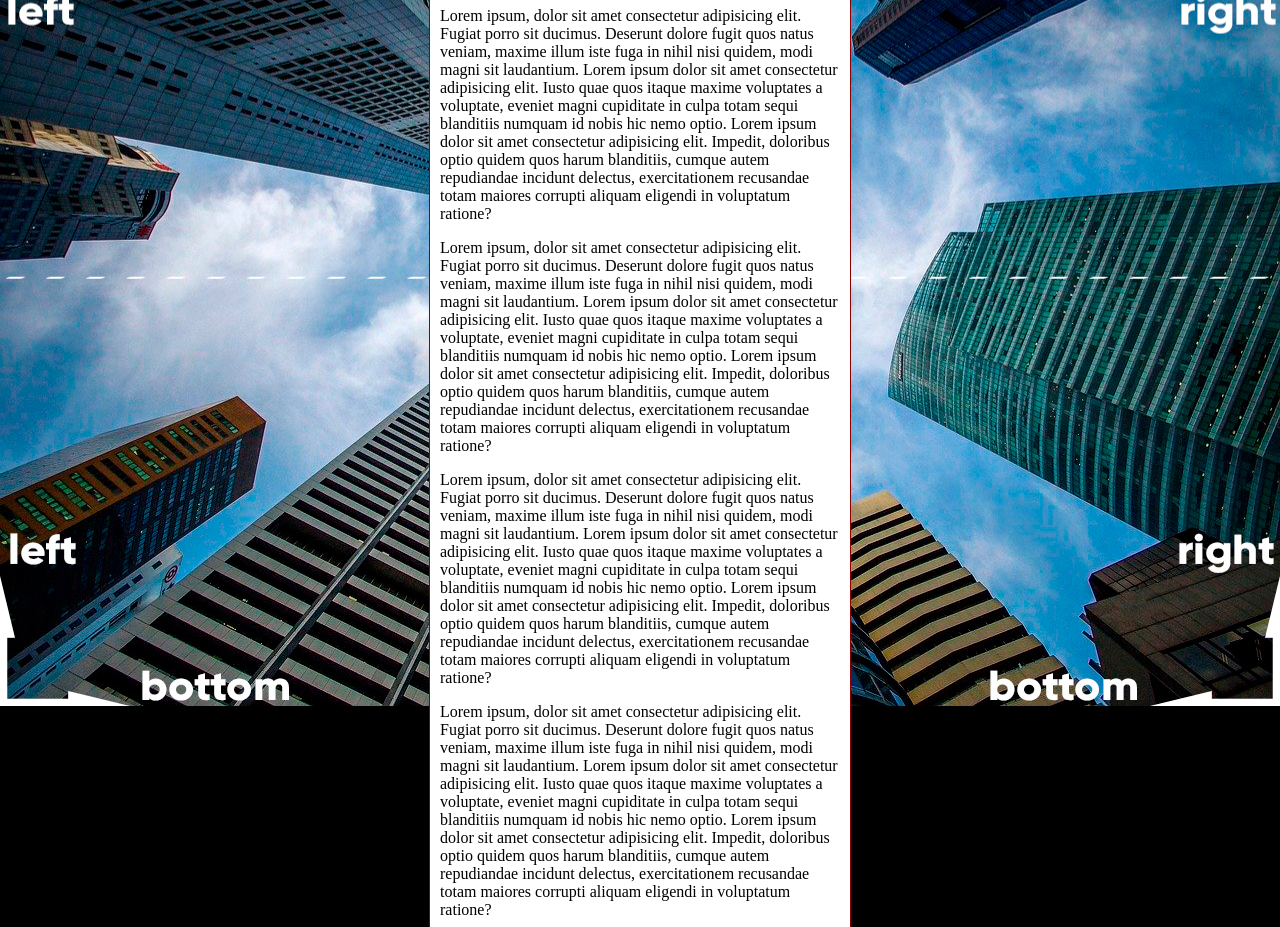
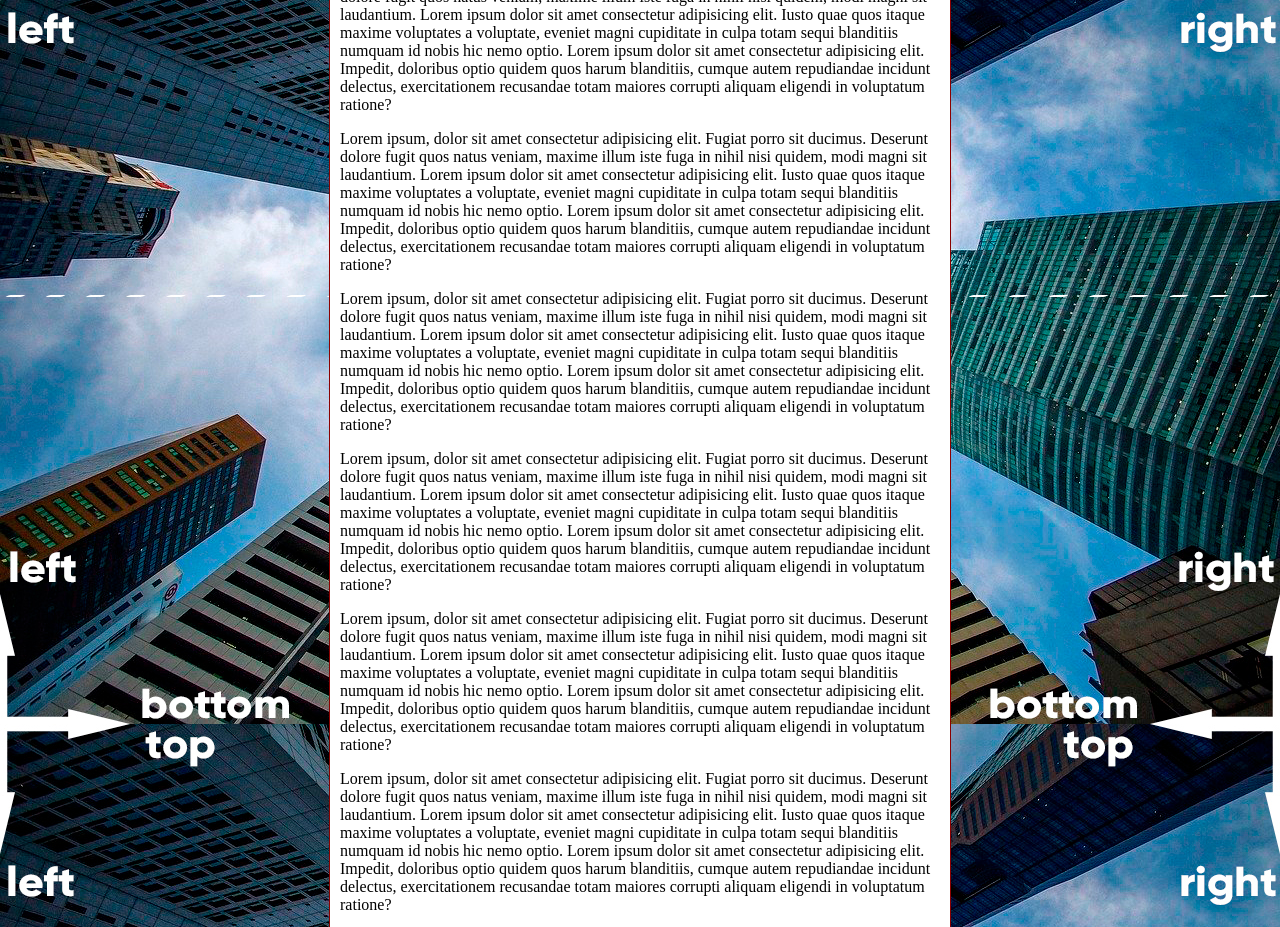
Before and after one commit to MateusRodrigues117/html-css, a plain HTML site: page md3/ex01/fundo006.html in a window 1280 px wide. Shown: the part 129-1056 px from the top of the page. Drawn offline with Linux system fonts and the light colour scheme.

Commit message:
short hand de background

```diff
--- a/md3/ex01/fundo006.html
+++ b/md3/ex01/fundo006.html
@@ -4,22 +4,27 @@
     <meta charset="UTF-8">
     <meta http-equiv="X-UA-Compatible" content="IE=edge">
     <meta name="viewport" content="width=device-width, initial-scale=1.0">
-    <title>Document</title>
+    <title>Fundo fixo de tela</title>
     <style>
         body {
             height: 100vh;
+           /*
             background-color: black;
             background-image: url('imagens/wallpaper003.jpg');
             background-position: center center;
             background-repeat: no-repeat;
             background-size: cover;
+            background-attachment: fixed;
+            */
 
+            background: black url('imagens/wallpaper003.jpg') center center no-repeat  fixed;
+            background-size: cover;
         }
 
         main {
             padding: 10px;
             margin: auto;
-            width: 400px;
+            max-width: 600px;
             background-color: white;
             border: 1px solid darkred;
             border-radius: 15px;
@@ -28,7 +33,14 @@
 </head>
 <body>
     <main>
-        <h1>Teste de Imagem de fundo fundo</h1>
+        <h1>Teste de Imagem de fundo </h1>
+
+        <p>Lorem ipsum, dolor sit amet consectetur adipisicing elit. Fugiat porro sit ducimus. Deserunt dolore fugit quos natus veniam, maxime illum iste fuga in nihil nisi quidem, modi magni sit laudantium. Lorem ipsum dolor sit amet consectetur adipisicing elit. Iusto quae quos itaque maxime voluptates a voluptate, eveniet magni cupiditate in culpa totam sequi blanditiis numquam id nobis hic nemo optio. Lorem ipsum dolor sit amet consectetur adipisicing elit. Impedit, doloribus optio quidem quos harum blanditiis, cumque autem repudiandae incidunt delectus, exercitationem recusandae totam maiores corrupti aliquam eligendi in voluptatum ratione?</p>
+        <p>Lorem ipsum, dolor sit amet consectetur adipisicing elit. Fugiat porro sit ducimus. Deserunt dolore fugit quos natus veniam, maxime illum iste fuga in nihil nisi quidem, modi magni sit laudantium. Lorem ipsum dolor sit amet consectetur adipisicing elit. Iusto quae quos itaque maxime voluptates a voluptate, eveniet magni cupiditate in culpa totam sequi blanditiis numquam id nobis hic nemo optio. Lorem ipsum dolor sit amet consectetur adipisicing elit. Impedit, doloribus optio quidem quos harum blanditiis, cumque autem repudiandae incidunt delectus, exercitationem recusandae totam maiores corrupti aliquam eligendi in voluptatum ratione?</p>
+        <p>Lorem ipsum, dolor sit amet consectetur adipisicing elit. Fugiat porro sit ducimus. Deserunt dolore fugit quos natus veniam, maxime illum iste fuga in nihil nisi quidem, modi magni sit laudantium. Lorem ipsum dolor sit amet consectetur adipisicing elit. Iusto quae quos itaque maxime voluptates a voluptate, eveniet magni cupiditate in culpa totam sequi blanditiis numquam id nobis hic nemo optio. Lorem ipsum dolor sit amet consectetur adipisicing elit. Impedit, doloribus optio quidem quos harum blanditiis, cumque autem repudiandae incidunt delectus, exercitationem recusandae totam maiores corrupti aliquam eligendi in voluptatum ratione?</p>
+        <p>Lorem ipsum, dolor sit amet consectetur adipisicing elit. Fugiat porro sit ducimus. Deserunt dolore fugit quos natus veniam, maxime illum iste fuga in nihil nisi quidem, modi magni sit laudantium. Lorem ipsum dolor sit amet consectetur adipisicing elit. Iusto quae quos itaque maxime voluptates a voluptate, eveniet magni cupiditate in culpa totam sequi blanditiis numquam id nobis hic nemo optio. Lorem ipsum dolor sit amet consectetur adipisicing elit. Impedit, doloribus optio quidem quos harum blanditiis, cumque autem repudiandae incidunt delectus, exercitationem recusandae totam maiores corrupti aliquam eligendi in voluptatum ratione?</p>
+        <p>Lorem ipsum, dolor sit amet consectetur adipisicing elit. Fugiat porro sit ducimus. Deserunt dolore fugit quos natus veniam, maxime illum iste fuga in nihil nisi quidem, modi magni sit laudantium. Lorem ipsum dolor sit amet consectetur adipisicing elit. Iusto quae quos itaque maxime voluptates a voluptate, eveniet magni cupiditate in culpa totam sequi blanditiis numquam id nobis hic nemo optio. Lorem ipsum dolor sit amet consectetur adipisicing elit. Impedit, doloribus optio quidem quos harum blanditiis, cumque autem repudiandae incidunt delectus, exercitationem recusandae totam maiores corrupti aliquam eligendi in voluptatum ratione?</p>
+        <p>Lorem ipsum, dolor sit amet consectetur adipisicing elit. Fugiat porro sit ducimus. Deserunt dolore fugit quos natus veniam, maxime illum iste fuga in nihil nisi quidem, modi magni sit laudantium. Lorem ipsum dolor sit amet consectetur adipisicing elit. Iusto quae quos itaque maxime voluptates a voluptate, eveniet magni cupiditate in culpa totam sequi blanditiis numquam id nobis hic nemo optio. Lorem ipsum dolor sit amet consectetur adipisicing elit. Impedit, doloribus optio quidem quos harum blanditiis, cumque autem repudiandae incidunt delectus, exercitationem recusandae totam maiores corrupti aliquam eligendi in voluptatum ratione?</p>
         <p>Lorem ipsum, dolor sit amet consectetur adipisicing elit. Fugiat porro sit ducimus. Deserunt dolore fugit quos natus veniam, maxime illum iste fuga in nihil nisi quidem, modi magni sit laudantium. Lorem ipsum dolor sit amet consectetur adipisicing elit. Iusto quae quos itaque maxime voluptates a voluptate, eveniet magni cupiditate in culpa totam sequi blanditiis numquam id nobis hic nemo optio. Lorem ipsum dolor sit amet consectetur adipisicing elit. Impedit, doloribus optio quidem quos harum blanditiis, cumque autem repudiandae incidunt delectus, exercitationem recusandae totam maiores corrupti aliquam eligendi in voluptatum ratione?</p>
         <p>Lorem ipsum, dolor sit amet consectetur adipisicing elit. Fugiat porro sit ducimus. Deserunt dolore fugit quos natus veniam, maxime illum iste fuga in nihil nisi quidem, modi magni sit laudantium. Lorem ipsum dolor sit amet consectetur adipisicing elit. Iusto quae quos itaque maxime voluptates a voluptate, eveniet magni cupiditate in culpa totam sequi blanditiis numquam id nobis hic nemo optio. Lorem ipsum dolor sit amet consectetur adipisicing elit. Impedit, doloribus optio quidem quos harum blanditiis, cumque autem repudiandae incidunt delectus, exercitationem recusandae totam maiores corrupti aliquam eligendi in voluptatum ratione?</p>
         <p>Lorem ipsum, dolor sit amet consectetur adipisicing elit. Fugiat porro sit ducimus. Deserunt dolore fugit quos natus veniam, maxime illum iste fuga in nihil nisi quidem, modi magni sit laudantium. Lorem ipsum dolor sit amet consectetur adipisicing elit. Iusto quae quos itaque maxime voluptates a voluptate, eveniet magni cupiditate in culpa totam sequi blanditiis numquam id nobis hic nemo optio. Lorem ipsum dolor sit amet consectetur adipisicing elit. Impedit, doloribus optio quidem quos harum blanditiis, cumque autem repudiandae incidunt delectus, exercitationem recusandae totam maiores corrupti aliquam eligendi in voluptatum ratione?</p>
```
